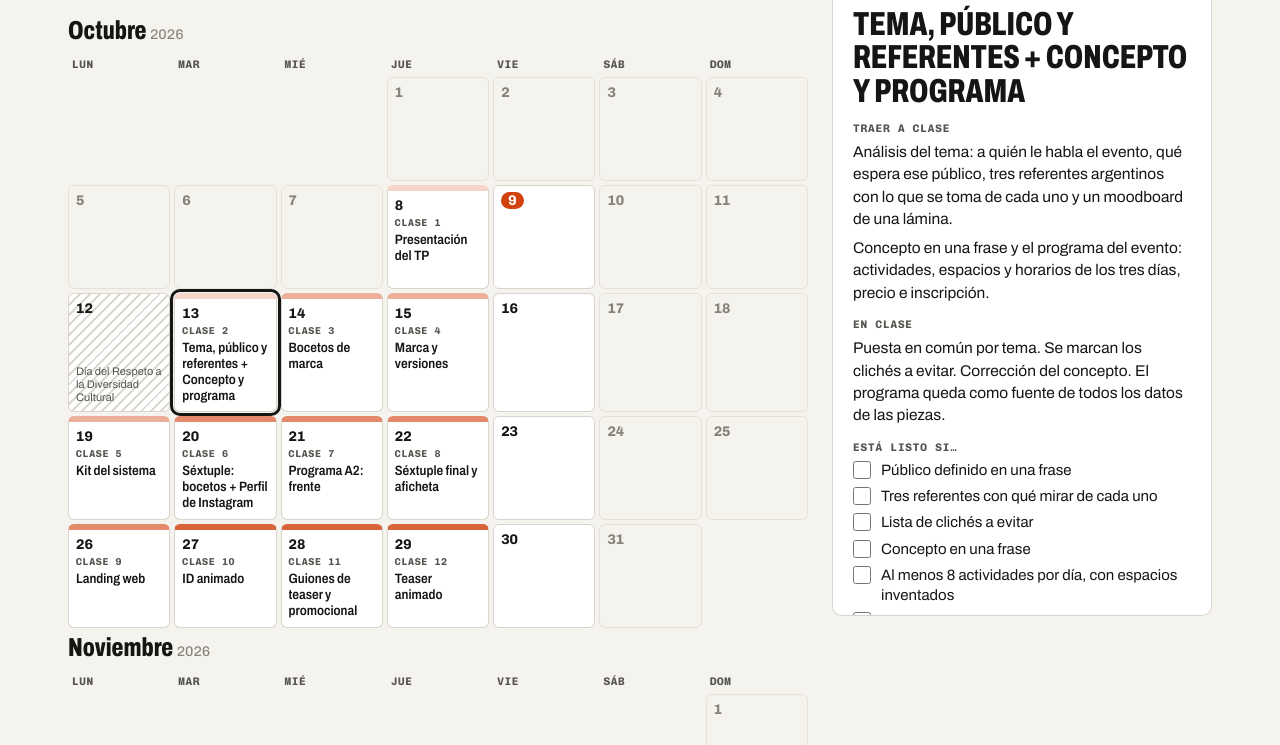
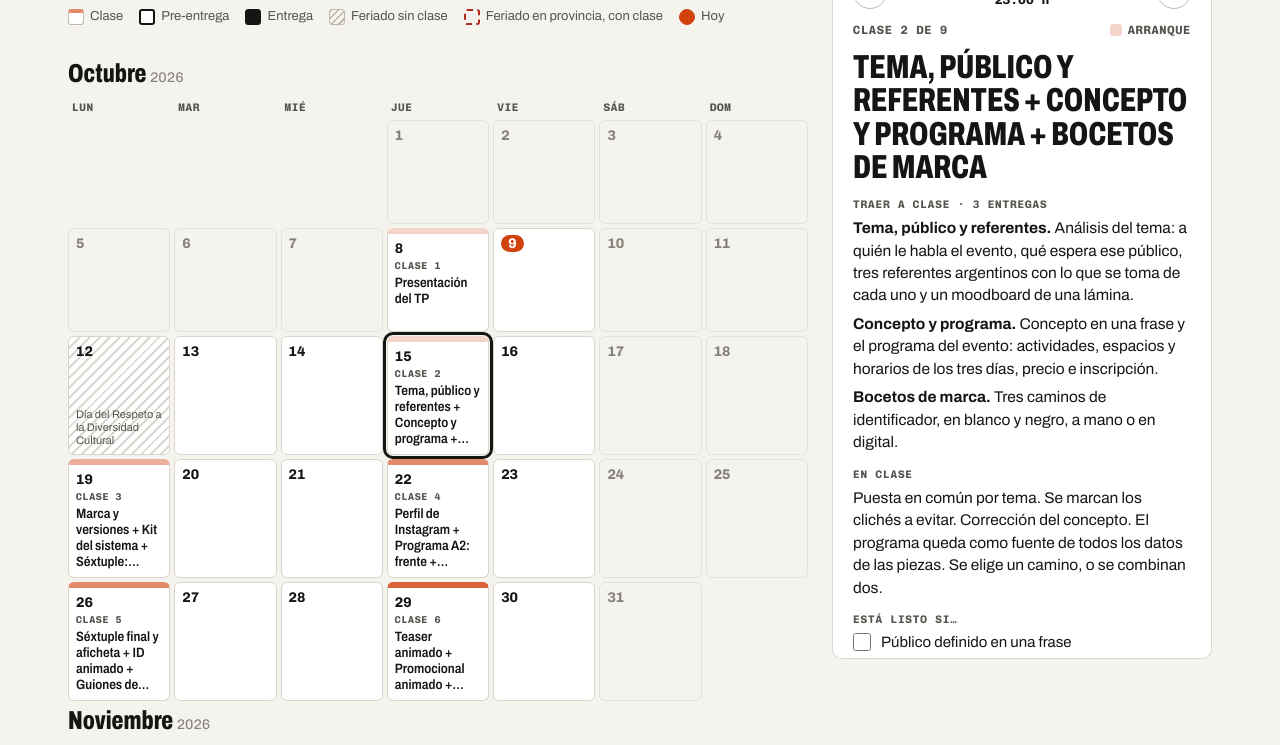
Before and after one commit to Juanmcompa/belluccia-2026-event-ppt, a plain HTML site: page calendario.html in a window 1280 px wide. Shown: the part 767-1512 px from the top of the page. Drawn offline with Linux system fonts and the light colour scheme.

Commit message:
fic calendar

```diff
--- a/assets/css/calendario.css
+++ b/assets/css/calendario.css
@@ -264,3 +264,8 @@
   .dia { min-height: 80px; break-inside: avoid; }
   .ag__it { break-inside: avoid; }
 }
+.ag__lista { display: grid; gap: 4px; margin-top: 4px; }
+.ag__lista li { font-size: 14.5px; color: var(--ink2); line-height: 1.4; padding-left: 14px; position: relative; }
+.ag__lista li::before { content: ""; position: absolute; left: 0; top: .6em; width: 7px; height: 2px; background: var(--c); }
+.ag__lista b { color: var(--ink); font-weight: 700; font-stretch: 88%; }
+.ag--entrega .ag__lista li, .ag--entrega .ag__lista b { color: inherit; }
--- a/assets/js/calendario.js
+++ b/assets/js/calendario.js
@@ -7,7 +7,7 @@
 const CAL = {
   inicio: "2026-10-08",          // primera clase del TP (presentación)
   entrega: "2026-11-16",         // entrega final
-  dias: [1, 2, 3, 4],            // días de cursada: 1 lunes … 4 jueves
+  dias: [1, 4],                  // días de cursada: 1 lunes, 4 jueves (0 domingo … 6 sábado)
   previas: 2,                    // la pre-entrega es N clases antes de la entrega
   horario: ["19:00", "23:00"]
 };
@@ -74,14 +74,14 @@
     traer: "Frente del A2 con grilla de días, horarios y espacios, mapa, destacados y QR. Impreso a tamaño real o al 50 %.",
     clase: "Corrección sobre papel: se marcan los pliegues.",
     listo: ["Se encuentra una actividad en menos de 10 segundos", "Mapa y QR presentes", "Los pliegues no cortan títulos"] },
+  { fase: 3, peso: 0.8, t: "Landing web", piezas: ["web"],
+    traer: "Primera pantalla del sitio en desktop y en mobile, como mockup.",
+    clase: "Revisión de la jerarquía en los dos tamaños.",
+    listo: ["Marca, fecha, lugar y botón sin scrollear", "Mobile diagramado, no achicado"] },
   { fase: 3, peso: 1, t: "Séxtuple final y aficheta", piezas: ["afiche", "programa"],
     traer: "Séxtuple corregido y dorso decorativo del A2.",
     clase: "Se comparan las dos piezas juntas.",
     listo: ["El séxtuple pasa el test de 3 segundos", "El dorso funciona como póster por sí solo"] },
-  { fase: 3, peso: 0.8, t: "Landing web", piezas: ["web"],
-    traer: "Primera pantalla del sitio en desktop y en mobile, como mockup.",
-    clase: "Revisión de la jerarquía en los dos tamaños.",
-    listo: ["Marca, fecha, lugar y botón sin scrollear", "Mobile diagramado, no achicado"] },
   { fase: 4, peso: 1, t: "ID animado", piezas: ["id"],
     traer: "Storyboard y primera animación del identificador, de 5 segundos como máximo.",
     clase: "Se define el gesto de movimiento de todo el sistema.",
@@ -116,8 +116,35 @@
     listo: ["Están las 12 piezas", "Fecha, lugar y precio iguales en todas", "Ningún color ni tipografía fuera del sistema"] }
 ];
 
-/* Pares que pueden compartir clase si faltan días (índices de HITOS), en orden de prioridad */
-const JUNTAR = [[0, 1], [5, 6], [15, 16], [9, 10], [13, 14]];
+/* Hitos que no conviene traer en la misma clase: el segundo necesita la corrección del primero */
+const SEPARAR = [["Bocetos de marca", "Marca y versiones"], ["Guiones de teaser y promocional", "Teaser animado"], ["Séxtuple: bocetos", "Séxtuple final y aficheta"]];
+
+/* Agrupa los hitos en n clases consecutivas: minimiza la carga de la clase más pesada
+   y, a igualdad, reparte lo más parejo posible. */
+function particionar(n) {
+  const H = HITOS, m = H.length, pre = [0];
+  H.forEach(h => pre.push(pre[pre.length - 1] + h.peso));
+  const prohibido = (i, j) => SEPARAR.some(([a, b]) => { const ia = H.findIndex(h => h.t === a), ib = H.findIndex(h => h.t === b); return ia >= i && ib < j; });
+  const costo = (i, j) => prohibido(i, j) ? Infinity : pre[j] - pre[i];
+  const memo = new Map();
+  function mejor(i, k) {
+    if (k === 1) { const c = costo(i, m); return [c, c * c, [m]]; }
+    const key = i + "," + k; if (memo.has(key)) return memo.get(key);
+    let res = [Infinity, Infinity, null];
+    for (let j = i + 1; j <= m - k + 1; j++) {
+      const c = costo(i, j); if (c === Infinity) continue;
+      const [mx, sq, cortes] = mejor(j, k - 1); if (!cortes) continue;
+      const cand = [Math.max(c, mx), c * c + sq, [j].concat(cortes)];
+      if (cand[0] < res[0] - 1e-9 || (Math.abs(cand[0] - res[0]) < 1e-9 && cand[1] < res[1])) res = cand;
+    }
+    memo.set(key, res); return res;
+  }
+  const r = mejor(0, n);
+  if (!r[2]) return [H.slice()];
+  const grupos = []; let i = 0;
+  r[2].forEach(j => { grupos.push(H.slice(i, j)); i = j; });
+  return grupos;
+}
 
 const ESPECIALES = {
   presentacion: { t: "Presentación del TP", fase: 1,
@@ -164,7 +191,7 @@
 
   /* ── Estado: configuración ajustable por el usuario ────── */
   let cfg = Object.assign({}, CAL);
-  try { const g = JSON.parse(store.get("tp4-cal") || "null"); if (g && g.v === 1) cfg = Object.assign(cfg, g.cfg); } catch (e) {}
+  try { const g = JSON.parse(store.get("tp4-cal") || "null"); if (g && g.v === 2) cfg = Object.assign(cfg, g.cfg); } catch (e) {}
 
   /* ── El plan: sesiones y reparto de hitos ──────────────── */
   function planificar() {
@@ -183,21 +210,15 @@
     for (let k = iPre + 1; k < iEnt; k++) ses[k].tipo = "ajuste";
     const trabajo = ses.slice(1, iPre);
     trabajo.forEach(s => { s.tipo = "trabajo"; });
-    /* Reparto: un hito por clase. Si faltan clases, se juntan primero los pares
-       que conviven bien; si sobran, se agrega una clase de avance tras los hitos más pesados. */
+    /* Reparto: si hay menos clases que hitos, se agrupan hitos consecutivos de modo que
+       ninguna clase quede demasiado cargada (partición equilibrada) y sin juntar pares
+       que necesitan una corrección en el medio (ver SEPARAR). Si sobran clases, se agrega
+       una clase de avance después de los hitos más pesados. */
+    const N = trabajo.length;
     let grupos = HITOS.map(h => [h]);
+    if (N && N < HITOS.length) grupos = particionar(N);
+    let extra = N - grupos.length;
     const peso = g => g.reduce((a, h) => a + h.peso, 0);
-    const N = trabajo.length;
-    while (N && grupos.length > N) {
-      let k = -1;
-      for (const [a, b2] of JUNTAR) {
-        const i = grupos.findIndex(g => g.includes(HITOS[a])), j = grupos.findIndex(g => g.includes(HITOS[b2]));
-        if (i >= 0 && j === i + 1) { k = i; break; }
-      }
-      if (k < 0) { let min = Infinity; for (let i = 0; i < grupos.length - 1; i++) { const w = peso(grupos[i]) + peso(grupos[i + 1]); if (w < min) { min = w; k = i; } } }
-      grupos.splice(k, 2, grupos[k].concat(grupos[k + 1]));
-    }
-    let extra = N - grupos.length;
     const pesados = grupos.map((g, i) => [peso(g), i]).sort((x, y) => y[0] - x[0]).slice(0, Math.max(0, extra)).map(x => x[1]).sort((x, y) => y - x);
     pesados.forEach(i => grupos.splice(i + 1, 0, { sigue: grupos[i][grupos[i].length - 1] }));
     for (; extra > pesados.length; extra--) grupos.push({ sigue: grupos[grupos.length - 1].sigue || grupos[grupos.length - 1][0] });
@@ -210,14 +231,14 @@
     if (s.tipo === "trabajo") {
       if (s.hitos.length) return {
         t: s.hitos.map(h => h.t).join(" + "), fase: s.hitos[0].fase,
-        traer: s.hitos.map(h => h.traer), clase: s.hitos.map(h => h.clase).join(" "),
+        traer: s.hitos.map(h => ({ t: h.t, x: h.traer })), clase: s.hitos.map(h => h.clase).join(" "),
         listo: s.hitos.flatMap(h => h.listo), piezas: [...new Set(s.hitos.flatMap(h => h.piezas))]
       };
       const h = s.sigue || HITOS[0];
-      return { t: "Avance: " + h.t, fase: h.fase, traer: ["Avance corregido de " + h.t.toLowerCase() + "."], clase: "Corrección en mesa del avance.", listo: h.listo, piezas: h.piezas };
+      return { t: "Avance: " + h.t, fase: h.fase, traer: [{ t: h.t, x: "Avance corregido de " + h.t.toLowerCase() + "." }], clase: "Corrección en mesa del avance.", listo: h.listo, piezas: h.piezas };
     }
     const e = ESPECIALES[s.tipo];
-    return { t: e.t, fase: e.fase, traer: [e.traer], clase: e.clase, listo: e.listo, piezas: e.piezas || [] };
+    return { t: e.t, fase: e.fase, traer: [{ t: e.t, x: e.traer }], clase: e.clase, listo: e.listo, piezas: e.piezas || [] };
   }
 
   let plan = planificar(), sel = null;
@@ -238,7 +259,7 @@
       [quedan, "clases que quedan", prox ? `próxima: ${corto(prox.d)}` : "terminó la cursada"]
     ].map(([v, l, s], k) => `<div class="stat${k === 2 || k === 3 ? " stat--hito" : ""}"><b>${v}</b><span>${l}</span><small>${esc(s)}</small></div>`).join("");
     const alerta = $("#alerta");
-    if (plan.trabajo < 8) { alerta.hidden = false; alerta.textContent = `Con ${plan.trabajo} clases de trabajo antes de la pre-entrega, varias clases juntan dos o más hitos. Conviene adelantar trabajo fuera de clase.`; }
+    if (plan.trabajo < 8) { alerta.hidden = false; alerta.textContent = `Son ${plan.trabajo} clases de trabajo antes de la pre-entrega, así que cada clase junta varias entregas. La clase es para corregir: el avance se hace entre una clase y la siguiente.`; }
     else alerta.hidden = true;
   }
 
@@ -303,7 +324,7 @@
       <p class="det__k"><span>${s.tipo === "entrega" ? "Entrega" : s.tipo === "pre" ? "Pre-entrega" : `Clase ${s.n} de ${plan.ses.length - 1}`}</span><span class="det__fase"><i></i>${esc(fz.t)}</span></p>
       <h3>${esc(c.t)}</h3>
       ${f ? `<p class="det__aviso">${esc(f.t)}: ${esc(f.a)}. Avisar con tiempo a quien viaja desde provincia.</p>` : ""}
-      <div class="det__b"><span class="lbl">Traer a clase</span>${c.traer.map(t => `<p>${esc(t)}</p>`).join("")}</div>
+      <div class="det__b"><span class="lbl">Traer a clase${c.traer.length > 1 ? ` · ${c.traer.length} entregas` : ""}</span>${c.traer.map(t => `<p>${c.traer.length > 1 ? `<b>${esc(t.t)}.</b> ` : ""}${esc(t.x)}</p>`).join("")}</div>
       <div class="det__b"><span class="lbl">En clase</span><p>${esc(c.clase)}</p></div>
       <div class="det__b"><span class="lbl">Está listo si…</span>${c.listo.map((t, j) => { const id = s.f + "-" + j; return `<label class="chk"><input type="checkbox" data-k="${id}" ${ch[id] ? "checked" : ""}><span>${esc(t)}</span></label>`; }).join("")}</div>
       ${c.piezas.length ? `<div class="det__b"><span class="lbl">Piezas del TP</span><div class="chips">${c.piezas.map(id => `<span class="chip"><i>${pz(id).n}</i>${esc(pz(id).t)}</span>`).join("")}</div></div>` : ""}
@@ -330,7 +351,7 @@
       html += `<li class="ag__it ag--${s.tipo}${s.f < hoyIso ? " ag--pasada" : ""}${s.f === hoyIso ? " ag--hoy" : ""}" data-f="${s.f}" style="--c:${faseColor(c.fase)}">
         <button>
           <span class="ag__fecha"><b>${s.d.getDate()}/${s.d.getMonth() + 1}</b>${DIAS_C[s.d.getDay()]}</span>
-          <span class="ag__txt"><small>${s.tipo === "entrega" ? "Entrega final" : s.tipo === "pre" ? "Pre-entrega" : "Clase " + s.n}${s.f === hoyIso ? " · hoy" : ""}</small><b>${esc(c.t)}</b><span>${esc(c.traer[0])}</span></span>
+          <span class="ag__txt"><small>${s.tipo === "entrega" ? "Entrega final" : s.tipo === "pre" ? "Pre-entrega" : "Clase " + s.n}${s.f === hoyIso ? " · hoy" : ""}</small><b>${esc(c.t)}</b>${c.traer.length > 1 ? `<ul class="ag__lista">${c.traer.map(t => `<li><b>${esc(t.t)}.</b> ${esc(t.x)}</li>`).join("")}</ul>` : `<span>${esc(c.traer[0].x)}</span>`}</span>
           <span class="ag__ok" title="Comprobaciones hechas">${hechos}/${c.listo.length}</span>
         </button></li>`;
     });
@@ -373,7 +394,7 @@
     const ini = $("#ajInicio").value, ent = $("#ajEntrega").value;
     if (!ini || !ent || ini >= ent) return;
     cfg = { inicio: ini, entrega: ent, dias, previas: Math.max(1, Math.min(4, +$("#ajPrevias").value || 2)) };
-    store.set("tp4-cal", JSON.stringify({ v: 1, cfg }));
+    store.set("tp4-cal", JSON.stringify({ v: 2, cfg }));
     todo();
   }
   $("#ajustes").addEventListener("change", leerAjustes);
@@ -390,7 +411,7 @@
     plan.ses.forEach(s => {
       const c = contenido(s);
       const titulo = s.tipo === "entrega" ? "TP4 · ENTREGA FINAL" : s.tipo === "pre" ? "TP4 · PRE-ENTREGA" : `TP4 · Clase ${s.n}: ${c.t}`;
-      const desc = `Traer: ${c.traer.join(" ")}\nEn clase: ${c.clase}\nListo si: ${c.listo.join(" / ")}`;
+      const desc = `Traer: ${c.traer.map(t => (c.traer.length > 1 ? t.t + ": " : "") + t.x).join("\n")}\nEn clase: ${c.clase}\nListo si: ${c.listo.join(" / ")}`;
       L.push("BEGIN:VEVENT", `UID:tp4-${s.f}@belluccia-2026`, `DTSTAMP:${stamp}`, `DTSTART:${utc(s.d, CAL.horario[0])}`, `DTEND:${utc(s.d, CAL.horario[1])}`,
         plegar(`SUMMARY:${txt(titulo)}`), plegar(`DESCRIPTION:${txt(desc)}`), "LOCATION:FADU UBA", "END:VEVENT");
     });
```
Also changed, not shown: calendario.html (+1 -1 lines), 1 other file.
